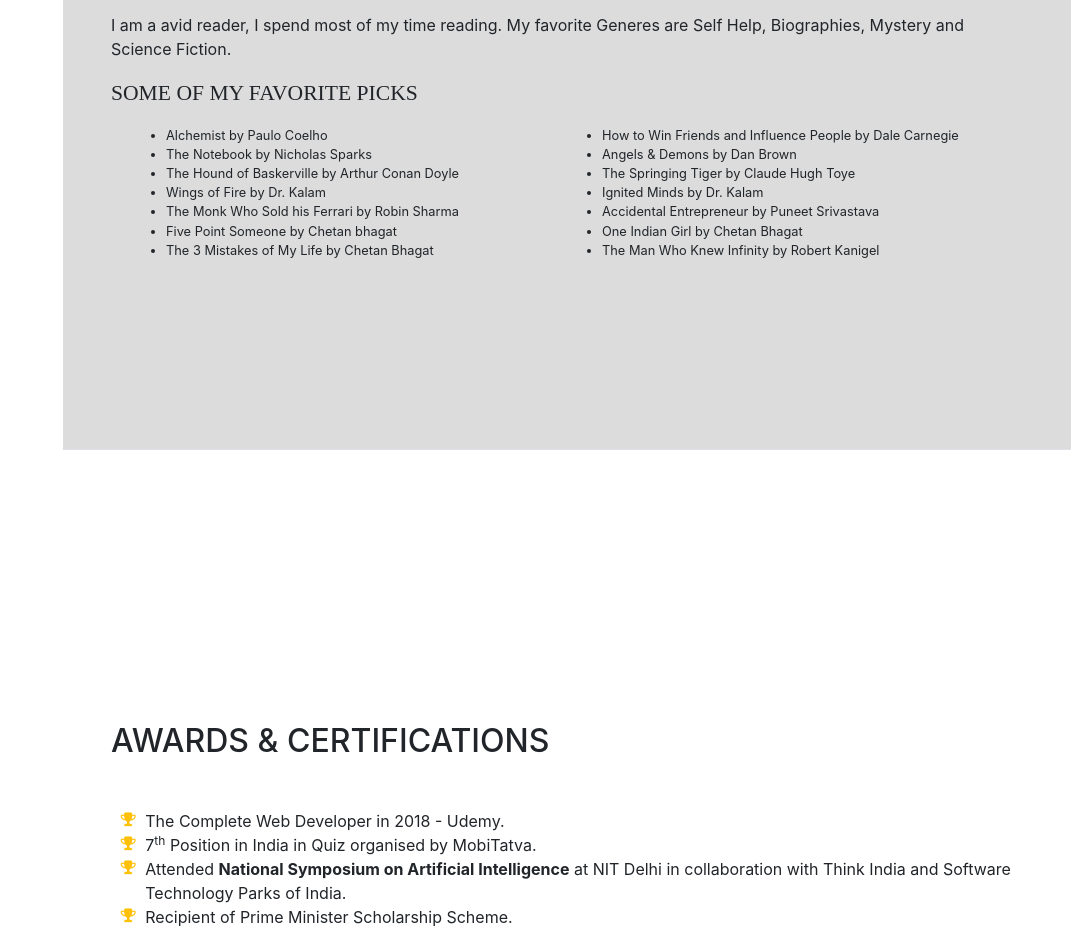
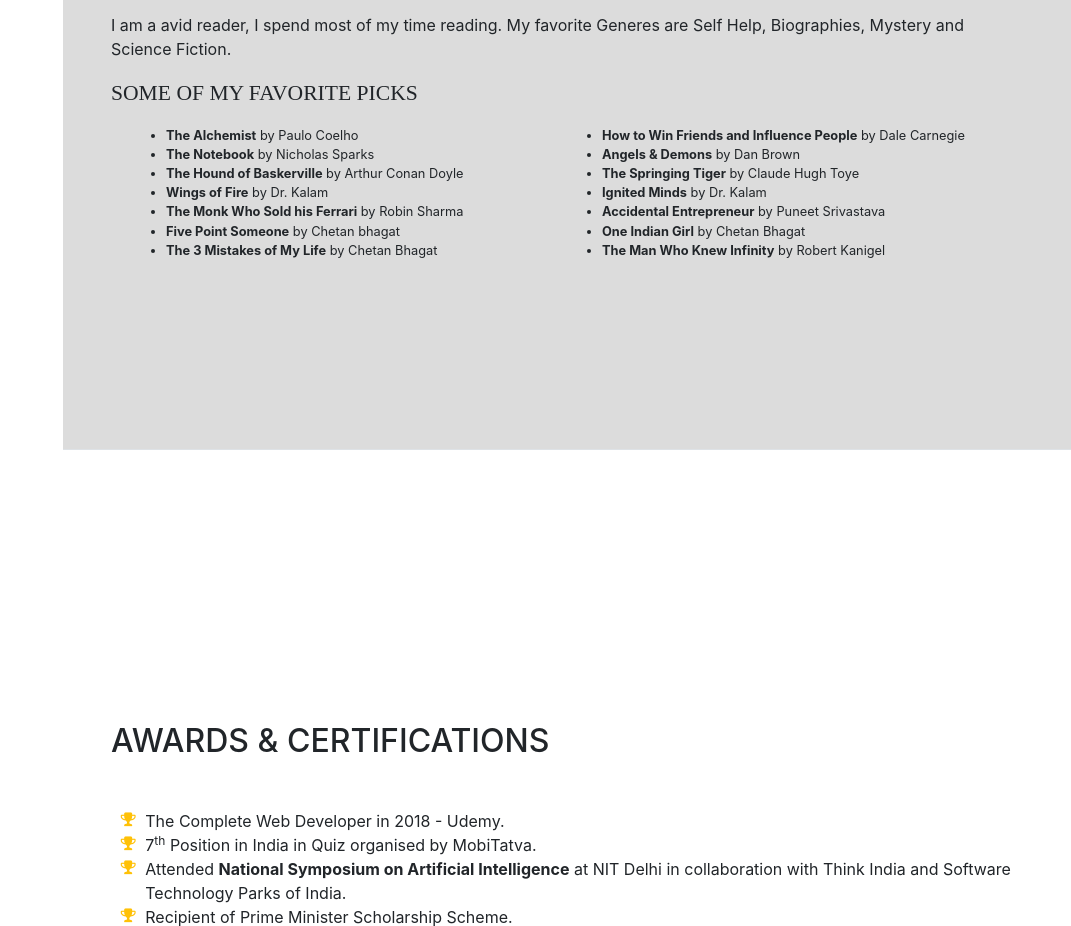
Before and after one commit to mynameispathak/mynameispathak.github.io, a website with bundled scripts: page index.html in a window 1280 px wide. Shown: the part 2750-3676 px from the top of the page, without its empty margins (209-1280 px from the left). Built offline with nearby package versions, Linux system fonts and the light colour scheme; a web font is replaced by a local one.

Commit message:
Updated Interests

```diff
--- a/index.html
+++ b/index.html
@@ -312,26 +312,26 @@
           <ul class="book">
             <div class="container" style="font-size: 0.8rem">
               <div class="row">
-                <div class="col"><li>Alchemist by Paulo Coelho</li></div>
-                <div class="col"><li>How to Win Friends and Influence People by Dale Carnegie</li></div>
+                <div class="col"><li><strong>The Alchemist</strong> by Paulo Coelho</li></div>
+                <div class="col"><li><strong>How to Win Friends and Influence People</strong> by Dale Carnegie</li></div>
                 <div class="w-100"></div>
-                <div class="col"><li>The Notebook by Nicholas Sparks</li></div>
-                <div class="col"><li>Angels & Demons by Dan Brown</li></div>
+                <div class="col"><li><strong>The Notebook</strong> by Nicholas Sparks</li></div>
+                <div class="col"><li><strong>Angels & Demons</strong> by Dan Brown</li></div>
                 <div class="w-100"></div>
-                <div class="col"><li>The Hound of Baskerville by Arthur Conan Doyle</li></div>
-                <div class="col"><li>The Springing Tiger by Claude Hugh Toye</li></div>
+                <div class="col"><li><strong>The Hound of Baskerville</strong> by Arthur Conan Doyle</li></div>
+                <div class="col"><li><strong>The Springing Tiger</strong> by Claude Hugh Toye</li></div>
                 <div class="w-100"></div>
-                <div class="col"><li>Wings of Fire by Dr. Kalam</li></div>
-                <div class="col"><li>Ignited Minds by Dr. Kalam</li></div>
+                <div class="col"><li><strong>Wings of Fire</strong> by Dr. Kalam</li></div>
+                <div class="col"><li><strong>Ignited Minds</strong> by Dr. Kalam</li></div>
                 <div class="w-100"></div>
-                <div class="col"><li>The Monk Who Sold his Ferrari by Robin Sharma</li></div>
-                <div class="col"><li>Accidental Entrepreneur by Puneet Srivastava</li></div>
+                <div class="col"><li><strong>The Monk Who Sold his Ferrari</strong> by Robin Sharma</li></div>
+                <div class="col"><li><strong>Accidental Entrepreneur</strong> by Puneet Srivastava</li></div>
                 <div class="w-100"></div>
-                <div class="col"><li>Five Point Someone by Chetan bhagat</li></div>
-                <div class="col"><li>One Indian Girl by Chetan Bhagat</li></div>
+                <div class="col"><li><strong>Five Point Someone</strong> by Chetan bhagat</li></div>
+                <div class="col"><li><strong>One Indian Girl</strong> by Chetan Bhagat</li></div>
                 <div class="w-100"></div>
-                <div class="col"><li>The 3 Mistakes of My Life by Chetan Bhagat</li></div>
-                <div class="col"><li>The Man Who Knew Infinity by Robert Kanigel</li></div>
+                <div class="col"><li><strong>The 3 Mistakes of My Life</strong> by Chetan Bhagat</li></div>
+                <div class="col"><li><strong>The Man Who Knew Infinity</strong> by Robert Kanigel</li></div>
                 </li></div>
                 <!-- <div class="w-100"></div>
                 <div class="col"><li></li></div>
```
